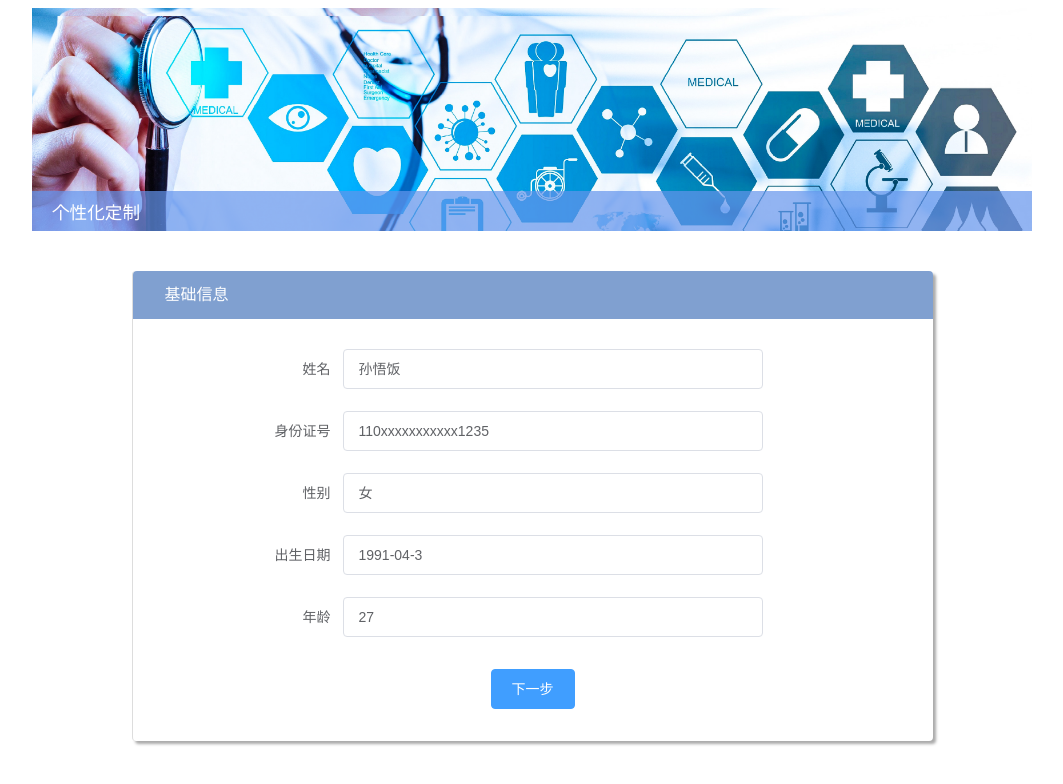
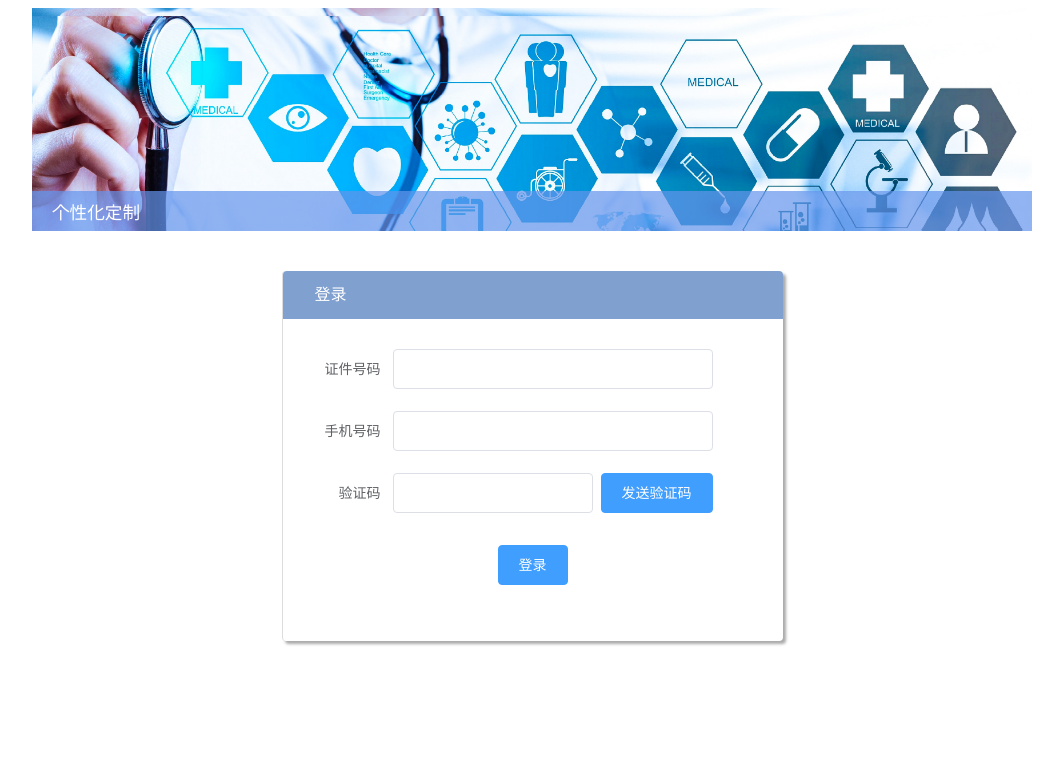
Before and after one commit to alansif/ah_idv, a Vue app: page / in a window 1280 px wide. Shown: the top 784 px of the page, without its empty margins (108-1171 px from the left). Built offline with nearby package versions, Linux system fonts and the light colour scheme; what vue-resource would draw is missing.

Commit message:
add Login

```diff
--- a/public/index.html
+++ b/public/index.html
@@ -6,6 +6,7 @@
     <meta name="viewport" content="width=device-width,initial-scale=1.0">
     <link rel="icon" href="<%= BASE_URL %>favicon.ico">
     <title>ah_idv</title>
+	<script src="https://cdn.bootcss.com/moment.js/2.24.0/moment.min.js"></script>
   </head>
   <body>
     <noscript>
--- a/src/router.js
+++ b/src/router.js
@@ -1,6 +1,6 @@
 import Vue from 'vue'
 import Router from 'vue-router'
-import Info from './views/Info.vue'
+import Login from './views/Login.vue'
 
 Vue.use(Router)
 
@@ -10,8 +10,13 @@ export default new Router({
   routes: [
     {
       path: '/',
+      name: 'login',
+      component: Login
+    },
+    {
+      path: '/info',
       name: 'info',
-      component: Info
+      component: () => import('./views/Info.vue')
     },
     {
       path: '/tds',
--- a/src/views/Info.vue
+++ b/src/views/Info.vue
@@ -34,18 +34,29 @@
         data() {
             return {
                 form: {
-                    name: '孙悟饭',
-                    idnumber: '110xxxxxxxxxxx1235',
-                    gender: '女',
-                    dateofbirth: '1991-04-3',
-                    age: 10
-                }
+                    name: '',
+                    idnumber: '',
+                    gender: '',
+                    dateofbirth: ''
+                },
+				birth:new Date()
             }
         },
+		mounted() {
+			this.form.name = this.$root.user.UserName;
+			this.form.idnumber = this.$root.user.PaperValue;
+			this.form.gender = this.$root.user.Sex;
+			this.form.dateofbirth = '1991-04-3';
+			if (this.form.idnumber.length === 18) {
+				const bd = this.form.idnumber.slice(6, 14);
+				this.birth = moment(bd, "YYYYMMDD")
+				this.form.dateofbirth = moment(this.birth).format('YYYY-MM-DD');
+			}
+		},
         computed: {
             age() {
                 let age = 0;
-                let birthDate = new Date(this.form.dateofbirth);
+                let birthDate = new Date(this.birth);
                 if (birthDate) {
                     const today = new Date();
                     age = today.getFullYear() - birthDate.getFullYear();
--- /dev/null
+++ b/src/views/Login.vue
@@ -0,0 +1,102 @@
+<template>
+    <div class="loginframe">
+        <div class="loginhead">
+            <div style="margin-left:32px">
+                登录
+            </div>
+        </div>
+        <el-form ref="form" :model="form" label-width="80px" class="loginform">
+            <el-form-item label="证件号码">
+                <el-input v-model="form.idnumber"></el-input>
+            </el-form-item>
+            <el-form-item label="手机号码">
+                <el-input v-model="form.phone"></el-input>
+            </el-form-item>
+            <el-form-item label="验证码">
+                <el-input v-model="form.vcode" style="width:200px;margin-right:8px;"></el-input>
+				<el-button type="primary" @click="sendvcode">发送验证码</el-button>
+            </el-form-item>
+        </el-form>
+        <div style="text-align:center">
+        <el-button type="primary" @click="dologin">登录</el-button>
+        </div>
+    </div>
+</template>
+
+<script>
+    import {restbase} from '../rest'
+    export default {
+        name: 'login',
+        data() {
+            return {
+                form: {
+                    idnumber: '',
+                    phone: '',
+                    vcode: ''
+                }
+            }
+        },
+		methods: {
+			sendvcode() {
+                this.$http.post(restbase() + "asp/SendVerifyInfo", {
+                    SFZH: this.form.idnumber,
+                    Phone: this.form.phone
+                }).then((response) => {
+                    // eslint-disable-next-line
+                    console.log(response);
+                }, (response) => {
+                    // eslint-disable-next-line
+                    console.log(response);
+                }).catch((response) => {
+                    // eslint-disable-next-line
+                    console.log(response);
+                });
+			},
+            dologin() {
+                this.$http.post(restbase() + "asp/GetLoginInfo", {
+                    PaperValue: this.form.idnumber,
+                    Mobile: this.form.phone,
+                    PWD: this.form.vcode
+                }).then((response) => {
+					const j = JSON.parse(response.data.d);
+					const d = j;
+					this.$root.user = d;
+                    // eslint-disable-next-line
+                    console.log(this.$root.user);
+					this.$router.push('info');
+                }, (response) => {
+                    // eslint-disable-next-line
+                    console.log(response);
+                }).catch((response) => {
+                    // eslint-disable-next-line
+                    console.log(response);
+                });
+            }
+		}
+    }
+</script>
+
+<style>
+    .loginframe {
+        position: relative;
+        height: 370px;
+        width:500px;
+        margin:0 auto;
+        border-radius: 4px;
+        border-left: 1px solid #ddd;
+        box-shadow: 3px 3px 3px #aaa;
+        background-color: white;
+    }
+    .loginhead {
+        width:100%;
+        height:48px;
+        line-height:48px;
+        padding:0;
+        color:white;
+        background-color:#80A0D0;
+        border-radius:4px 4px 0 0;
+    }
+    .loginform {
+        padding: 30px 70px 10px 30px;
+    }
+</style>
```
